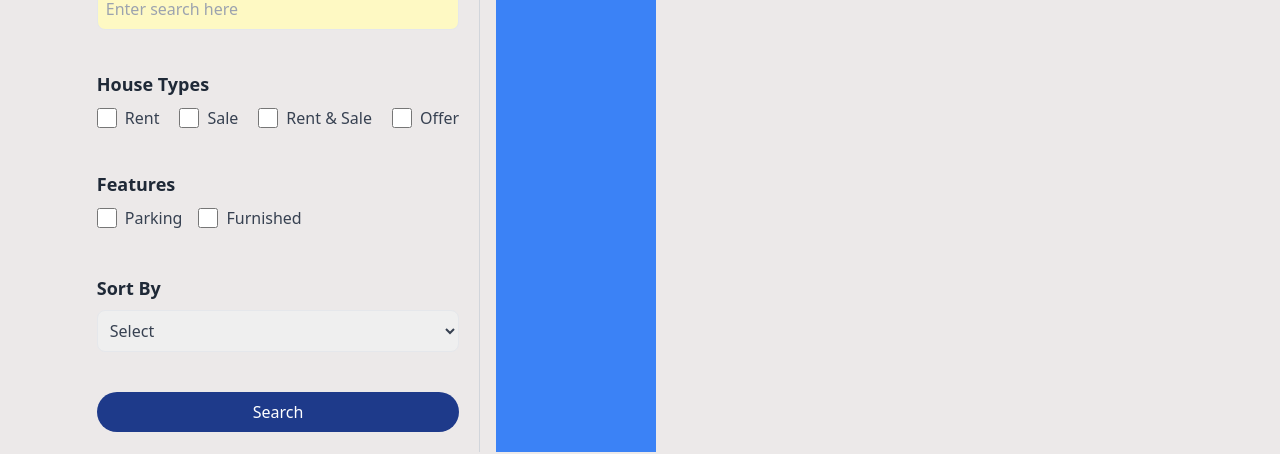
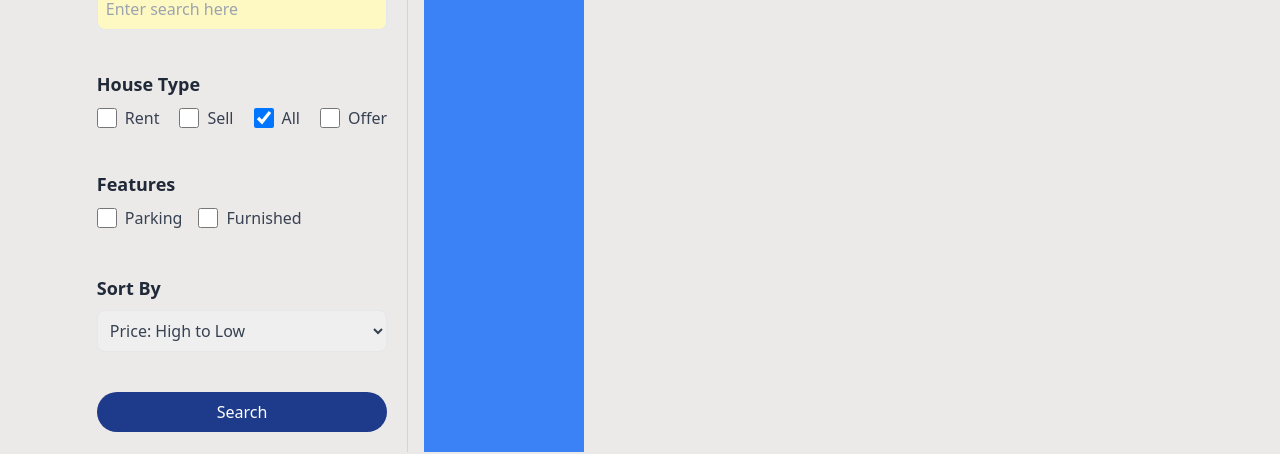
Before and after one commit to shahzaibkhan2/UrbanNest, a React (Vite) app in the folder frontend/: page /search in a window 1280 px wide. Shown: the part 188-642 px from the top of the page. Built offline with nearby package versions, Linux system fonts and the light colour scheme; no server answers.

Commit message:
Search page filtering development

```diff
--- a/frontend/src/pages/Search.jsx
+++ b/frontend/src/pages/Search.jsx
@@ -1,8 +1,70 @@
+import { useState } from "react";
+import { useNavigate } from "react-router-dom";
+
 const Search = () => {
+  const navigate = useNavigate();
+  const [searchData, setSearchData] = useState({
+    searchParam: "",
+    order: "desc",
+    houseType: "all",
+    sort: "created_at",
+    parking: false,
+    offer: false,
+    furnished: false,
+  });
+
+  // onChange Handler
+  const onChangeHandler = (e) => {
+    if (
+      e.target.id === "all" ||
+      e.target.id === "sell" ||
+      e.target.id === "rent"
+    )
+      setSearchData({ ...searchData, houseType: e.target.id });
+
+    if (e.target.id === "searchParam")
+      setSearchData({ ...searchData, searchParam: e.target.value });
+
+    if (
+      e.target.id === "parking" ||
+      e.target.id === "furnished" ||
+      e.target.id === "offer"
+    )
+      setSearchData({
+        ...searchData,
+        [e.target.id]:
+          e.target.checked === "true" || e.target.checked ? true : false,
+      });
+
+    if (e.target.id === "sort_ordering") {
+      const sort = e.target.value.split("_")[0] || "created_at";
+      const order = e.target.value.split("_")[1] || "desc";
+      setSearchData({ ...searchData, order, sort });
+    }
+  };
+
+  // onSubmit Handler
+  const onSubmitHandler = (e) => {
+    e.preventDefault();
+    const urlSearchParams = new URLSearchParams();
+    if (searchData.searchParam)
+      urlSearchParams.set("searchParam", searchData.searchParam);
+    if (searchData.offer) urlSearchParams.set("offer", searchData.offer);
+    if (searchData.furnished)
+      urlSearchParams.set("furnished", searchData.furnished);
+    if (searchData.sort) urlSearchParams.set("sort", searchData.sort);
+    if (searchData.order) urlSearchParams.set("order", searchData.order);
+    if (searchData.parking) urlSearchParams.set("parking", searchData.parking);
+    if (searchData.houseType)
+      urlSearchParams.set("houseType", searchData.houseType);
+
+    const searchQuery = urlSearchParams.toString();
+    navigate(`/search?${searchQuery}`);
+  };
   return (
     <main className="flex mt-20 pt-10 px-[6%] gap-4">
       <section className="flex flex-col p-5 border-r-[0.5px] border-gray-300">
-        <form className="flex flex-col gap-10">
+        <form onSubmit={onSubmitHandler} className="flex flex-col gap-10">
           <div>
             <label
               htmlFor="search"
@@ -11,9 +73,10 @@ const Search = () => {
               Search Here
             </label>
             <input
+              onChange={onChangeHandler}
+              value={searchData.searchParam}
               type="text"
-              id="search"
-              name="search"
+              id="searchParam"
               className="border p-2 w-full outline-none rounded-lg bg-yellow-100"
               placeholder="Enter search here"
             />
@@ -21,14 +84,15 @@ const Search = () => {
 
           <div>
             <p className="mb-2 font-semibold text-gray-800 text-lg">
-              House Types
+              House Type
             </p>
             <div className="flex flex-wrap gap-5 items-center">
               <label className="inline-flex items-center space-x-2">
                 <input
+                  onChange={onChangeHandler}
+                  checked={searchData.houseType === "rent"}
+                  id="rent"
                   type="checkbox"
-                  name="types"
-                  value="rent"
                   className="size-5"
                 />
                 <span className="text-gray-700">Rent</span>
@@ -36,29 +100,32 @@ const Search = () => {
 
               <label className="inline-flex items-center space-x-2">
                 <input
+                  onChange={onChangeHandler}
+                  checked={searchData.houseType === "sell"}
                   type="checkbox"
-                  name="types"
-                  value="sale"
+                  id="sell"
                   className="size-5"
                 />
-                <span className="text-gray-700">Sale</span>
+                <span className="text-gray-700">Sell</span>
               </label>
 
               <label className="inline-flex items-center space-x-2">
                 <input
+                  onChange={onChangeHandler}
+                  checked={searchData.houseType === "all"}
                   type="checkbox"
-                  name="types"
-                  value="rentSale"
+                  id="all"
                   className="size-5"
                 />
-                <span className="text-gray-700">Rent & Sale</span>
+                <span className="text-gray-700">All</span>
               </label>
 
               <label className="inline-flex items-center space-x-2">
                 <input
+                  onChange={onChangeHandler}
+                  checked={searchData.offer}
                   type="checkbox"
-                  name="types"
-                  value="offer"
+                  id="offer"
                   className="size-5"
                 />
                 <span className="text-gray-700">Offer</span>
@@ -70,9 +137,10 @@ const Search = () => {
             <p className="mb-2 font-semibold text-gray-800 text-lg">Features</p>
             <label className="inline-flex items-center space-x-2 mr-4">
               <input
+                onChange={onChangeHandler}
+                checked={searchData.parking}
                 type="checkbox"
-                name="amenities"
-                value="parking"
+                id="parking"
                 className="size-5"
               />
               <span className="text-gray-700">Parking</span>
@@ -80,9 +148,10 @@ const Search = () => {
 
             <label className="inline-flex items-center space-x-2">
               <input
+                onChange={onChangeHandler}
+                checked={searchData.furnished}
                 type="checkbox"
-                name="amenities"
-                value="furnished"
+                id="furnished"
                 className="size-5"
               />
               <span className="text-gray-700">Furnished</span>
@@ -96,15 +165,15 @@ const Search = () => {
               Sort By
             </label>
             <select
-              id="sort"
-              name="sort"
+              onChange={onChangeHandler}
+              defaultValue={"created_at_desc"}
+              id="sort_ordering"
               className="border p-2 w-full focus:outline-none outline-none rounded-lg text-gray-700"
             >
-              <option>Select</option>
-              <option value="priceHighLow">Price: High to Low</option>
-              <option value="priceLowHigh">Price: Low to High</option>
-              <option value="newest">Newest</option>
-              <option value="oldest">Oldest</option>
+              <option value="normalPrice_desc">Price: High to Low</option>
+              <option value="normalPrice_asc">Price: Low to High</option>
+              <option value="createdAt_desc">Newest</option>
+              <option value="createdAt_asc">Oldest</option>
             </select>
           </div>
           <button
```
